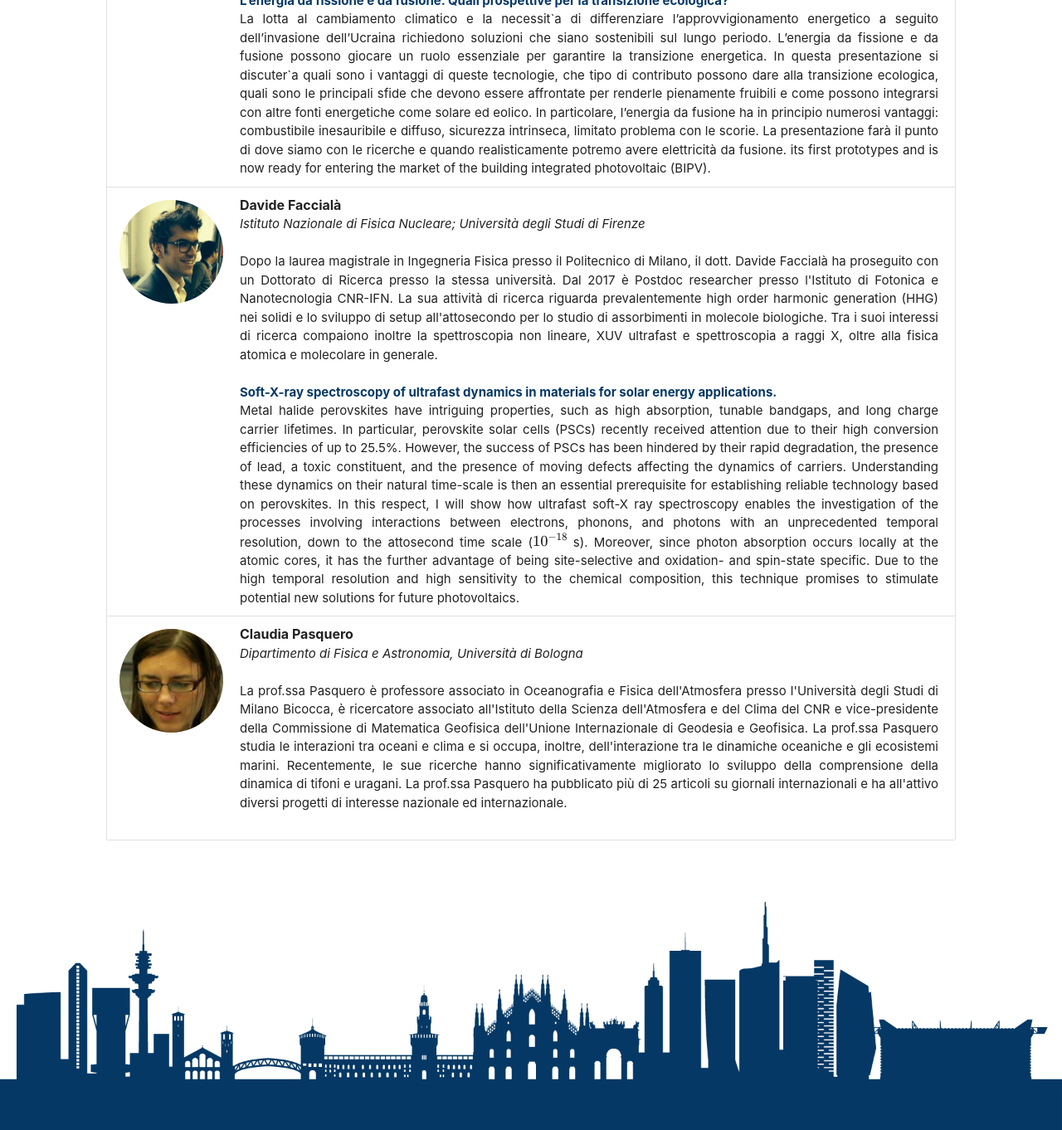
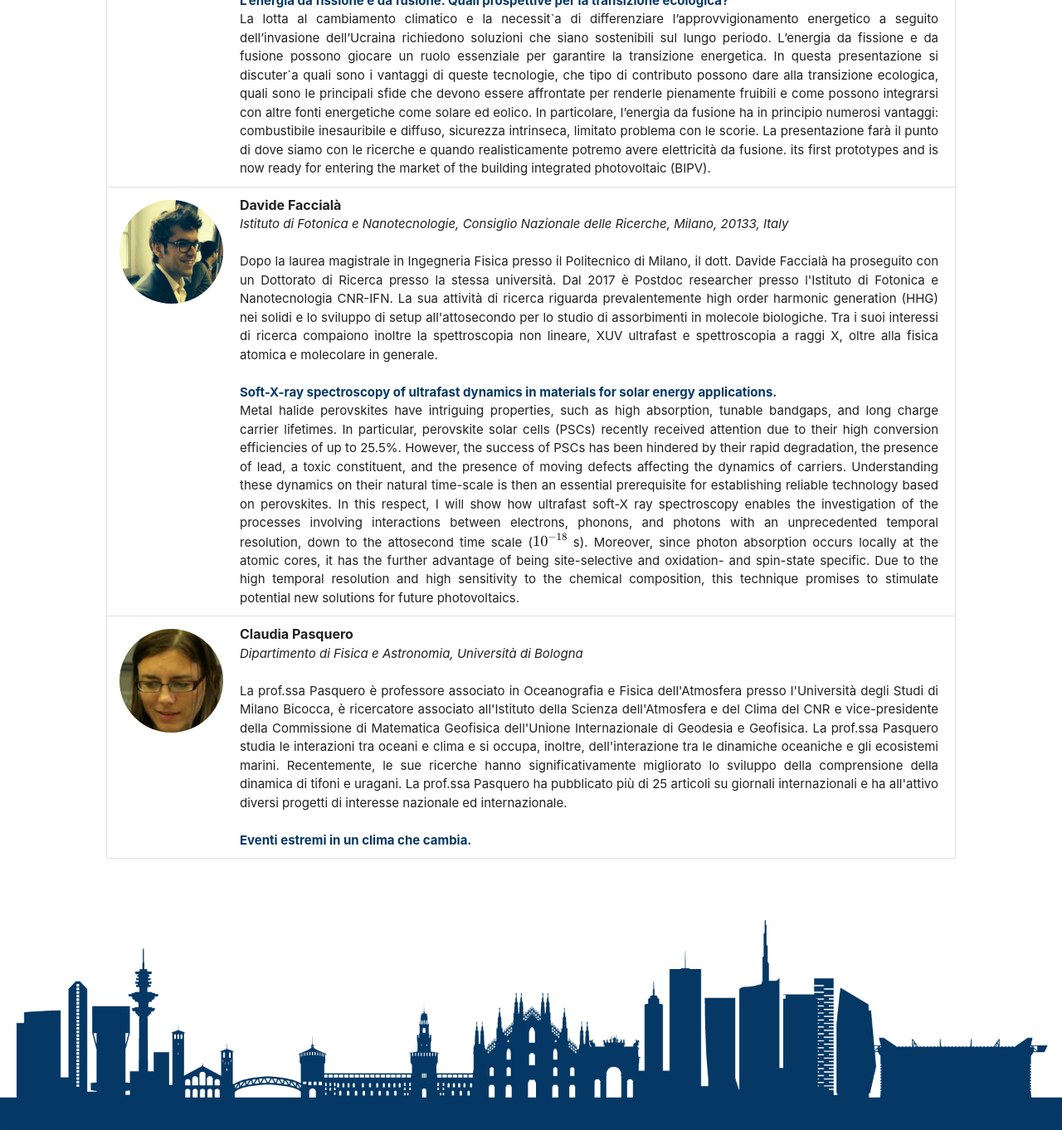
Before and after one commit to ai-sf/sg2022, a Jekyll site: the page built from speaker.html, in a window 1280 px wide and 1400 px high, scrolled down 448 px. Shown: the top 1362 px of the window at 83% size. Built offline with Jekyll 4.4.1, drawn with Linux system fonts in a browser that asks for light colours; nearby versions of some CDN libraries; formulas are drawn with MathJax 3.

Commit message:
Aggiorna infor

```diff
--- a/_data/programma.yml
+++ b/_data/programma.yml
@@ -27,6 +27,6 @@ schedule:
 
       - hour: "11:30 - 12:00"
         who: "Claudia Pasquero "
-        descr: ""
+        descr: "Eventi estremi in un clima che cambia."
         tag: "conf"
         id: speaker/#pasquero
--- a/_data/registration.yml
+++ b/_data/registration.yml
@@ -14,5 +14,6 @@ description:
             - line: "Beneficiario: Associazione Italiana Studenti di Fisica"
             - line: "IBAN: IT20J0306909606100000133131"
             - line: "BIC/SWIFT: BCITITMMXXX"
+            - line: "Causale: Quota iscrizione SG2022"
 
 ending_date: "2022-09-01 12:00"
--- a/_data/speaker.yml
+++ b/_data/speaker.yml
@@ -15,7 +15,7 @@ content:
 
 - nome: "Davide Faccialà"
   id: facciala
-  uni: "Istituto Nazionale di Fisica Nucleare; Università degli Studi di Firenze"
+  uni: "Istituto di Fotonica e Nanotecnologie, Consiglio Nazionale delle Ricerche, Milano, 20133, Italy"
   img: "facciala.jpeg"
   title: "Soft-X-ray spectroscopy of ultrafast dynamics in materials for solar energy applications."
   bio: "Dopo la laurea magistrale in Ingegneria Fisica presso il Politecnico di Milano, il dott. Davide Faccialà ha proseguito con un Dottorato di Ricerca presso la stessa università. Dal 2017 è Postdoc researcher presso l'Istituto di Fotonica e Nanotecnologia CNR-IFN. La sua attività di ricerca riguarda prevalentemente high order harmonic generation (HHG) nei solidi e lo sviluppo di setup all'attosecondo per lo studio di assorbimenti in molecole biologiche. Tra i suoi interessi di ricerca compaiono inoltre la spettroscopia non lineare, XUV ultrafast e spettroscopia a raggi X, oltre alla fisica atomica e molecolare in generale."
@@ -27,7 +27,7 @@ content:
   id: pasquero
   uni: "Dipartimento di Fisica e Astronomia, Università di Bologna"
   img: "pasquero.jpeg"
-  #title: "The CosmicAntiNuclei project: from the proposal to the starting blocks"
+  title: " Eventi estremi in un clima che cambia."
   bio: "La prof.ssa Pasquero è professore associato in Oceanografia e Fisica dell'Atmosfera presso l'Università degli Studi di Milano Bicocca, è ricercatore associato all'Istituto della Scienza dell'Atmosfera e del Clima del CNR e vice-presidente della Commissione di Matematica Geofisica dell'Unione Internazionale di Geodesia e Geofisica. La prof.ssa Pasquero studia le interazioni tra oceani e clima e si occupa, inoltre, dell'interazione tra le dinamiche oceaniche e gli ecosistemi marini. Recentemente, le sue ricerche hanno significativamente migliorato lo sviluppo della comprensione della dinamica di tifoni e uragani. La prof.ssa Pasquero ha pubblicato più di 25 articoli su giornali internazionali e ha all'attivo diversi progetti di interesse nazionale ed internazionale."
   #abstract:
   link:
```
